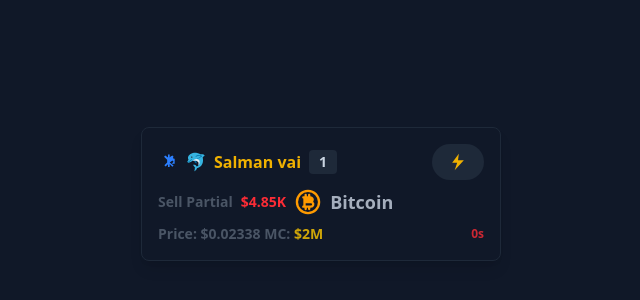
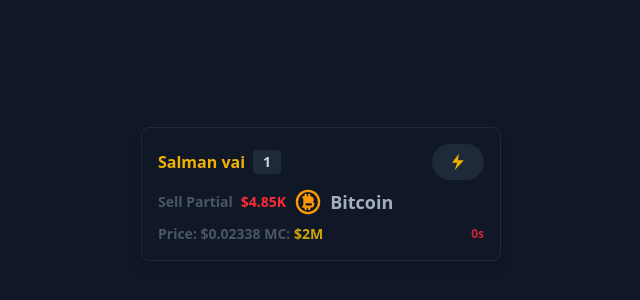
Before and after one commit to EyachirArafat/vue-project, a Vue app: page / in a window 1280 px wide. Shown: the part 206-506 px from the top of the page, without its empty margins (319-959 px from the left). Built offline with nearby package versions, Linux system fonts and the light colour scheme.

Commit message:
refactor TradeCard component props for consistency in naming conventions

```diff
--- a/src/components/TradeCard.vue
+++ b/src/components/TradeCard.vue
@@ -3,15 +3,11 @@
 import ElectricIcon from "./ElectricIcon.vue";
 
 defineProps({
-  // logoIcon: {
-  //   type: Object as PropType<Component>,
-  //   required: false,
-  // },
-  IconOne: {
+  iconOne: {
     type: Object as PropType<Component>,
     required: false,
   },
-  IconTwo: {
+  iconTwo: {
     type: Object as PropType<Component>,
     required: false,
   },
@@ -37,13 +33,13 @@
     <div class="flex items-center justify-between">
       <div class="flex items-center space-x-2">
         <component
-          v-if="IconOne"
-          :is="IconOne"
+          v-if="iconOne"
+          :is="iconOne"
           width="20"
           height="20"
           class="text-blue-500"
         />
-        <component v-if="IconTwo" :is="IconTwo" width="20" height="20" />
+        <component v-if="iconTwo" :is="iconTwo" width="20" height="20" />
 
         <span class="text-yellow-500 font-semibold">{{ username }}</span>
         <span
```
